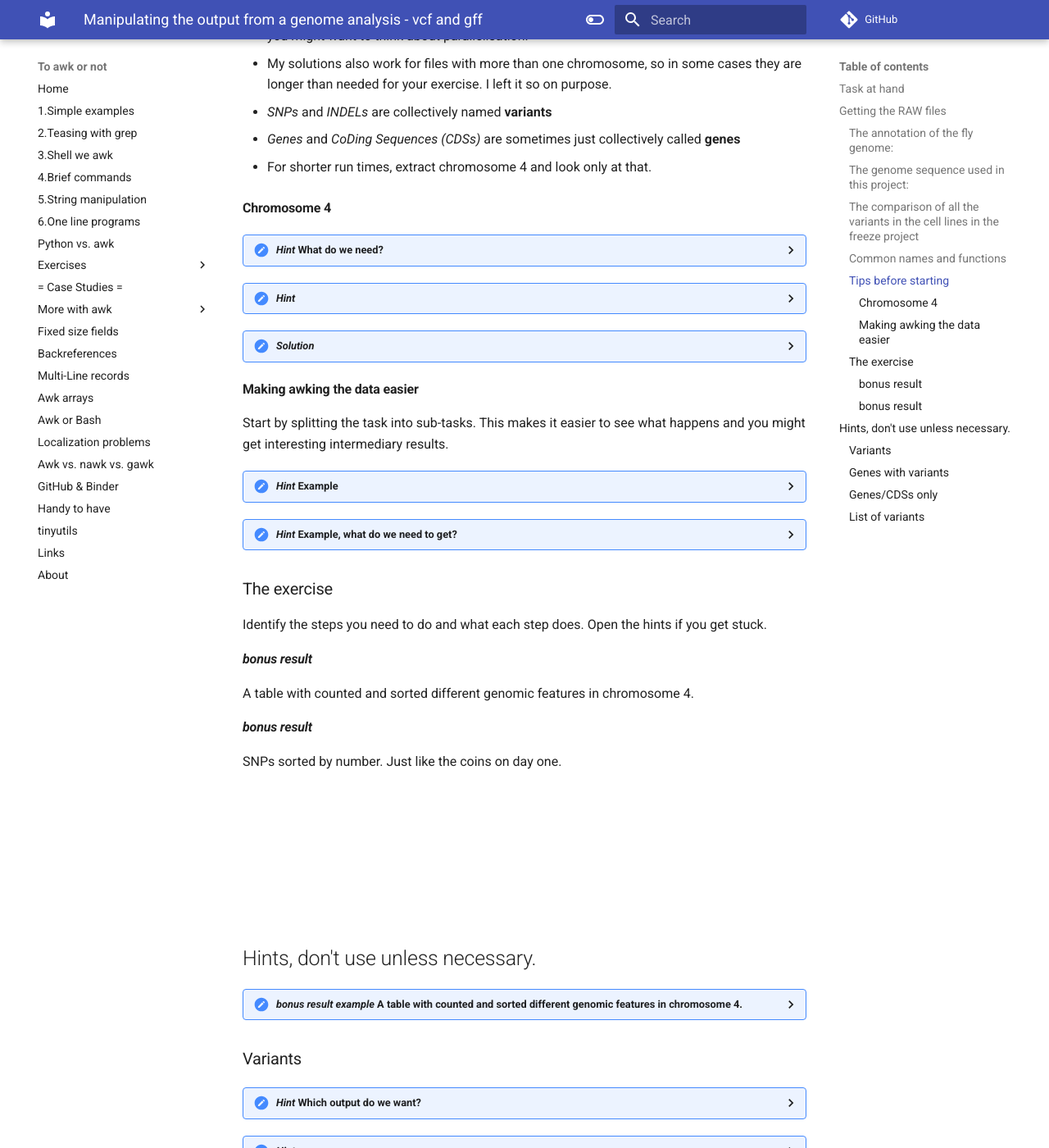
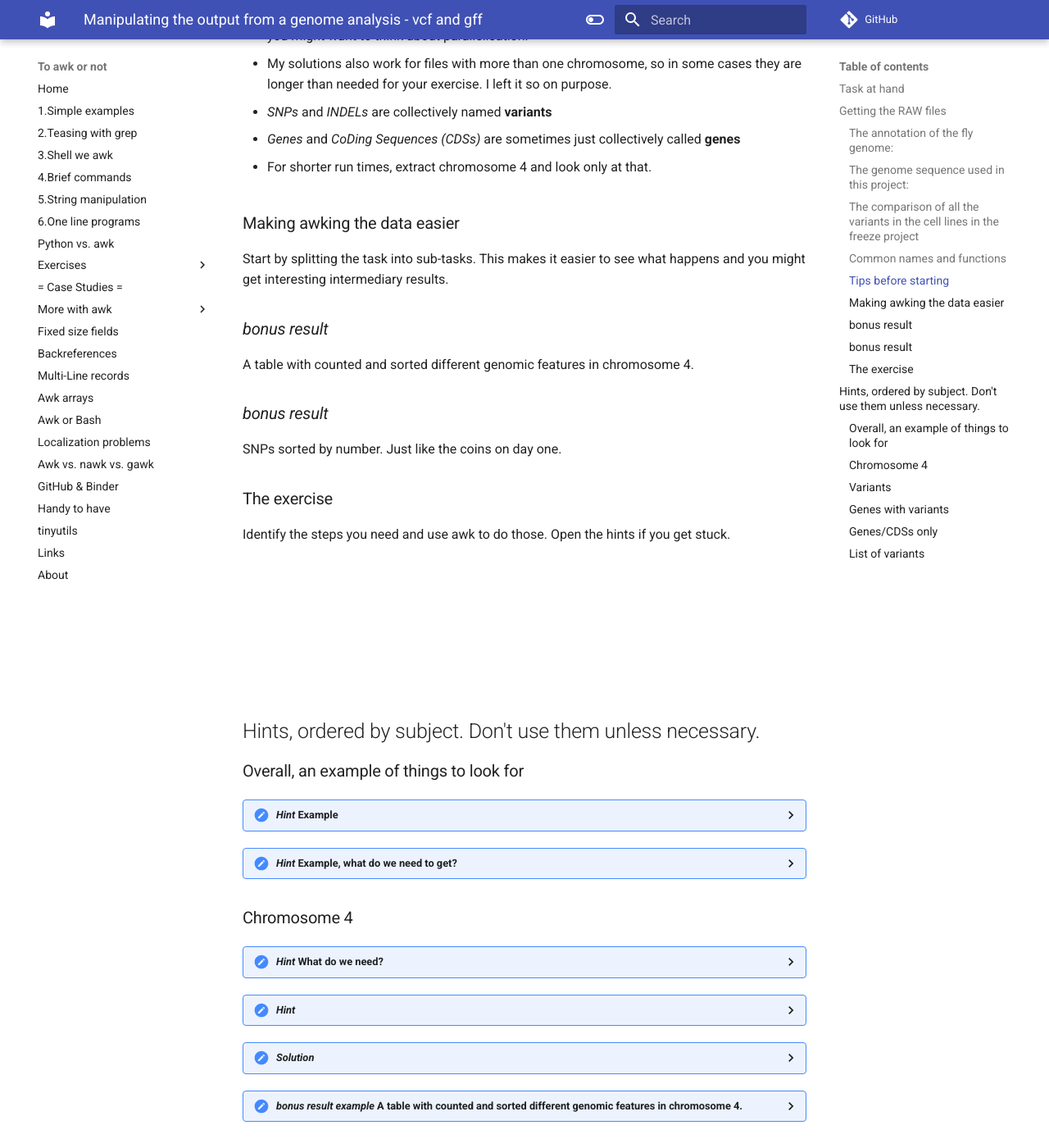
Before and after one commit to pmitev/to-awk-or-not, an MkDocs documentation site: the page built from docs/Case_studies/manipulating_vcf.md, in a window 1280 px wide and 1400 px high, scrolled down 1306 px. Shown: the whole window at 82% size. Built offline with MkDocs 1.6.1 and Material for MkDocs 9.7.7, drawn with Linux system fonts in a browser that asks for light colours; comment, search, counter and statistics services are not loaded; some of the changed lines change nothing that is shown.

Commit message:
Update manipulating_vcf.md

```diff
--- a/docs/Case_studies/manipulating_vcf.md
+++ b/docs/Case_studies/manipulating_vcf.md
@@ -33,7 +33,42 @@ Finally, full gene names and functions found in this [file](https://ftp.flybase.
 
 * For shorter run times, extract chromosome 4 and look only at that.
 
-#### Chromosome 4
+### Making awking the data easier
+Start by splitting the task into sub-tasks. This makes it easier to see what happens and you might get interesting intermediary results.
+
+### *bonus result*
+A table with counted and sorted different genomic features in chromosome 4.
+
+### *bonus result*
+SNPs sorted by number. Just like the coins on day one.
+
+### The exercise
+Identify the steps you need and use awk to do those. Open the hints if you get stuck.
+
+
+<br>
+<br>
+<br>
+<br>
+<br>
+<br>
+
+
+
+## Hints, ordered by subject. Don't use them unless necessary.
+
+### Overall, an example of things to look for
+
+??? "_Hint_ **Example**"
+    Let's say we want to find out all genes that contains a variant and all variants that are located within a gene. What do we want to do first? Take a look at the vcf file. That is the one that contains all the variants. Then look at the gff file, which contains the genes and other annotations. Finally, take a look at the DNA sequence. You will need to combine all three to answer the question.
+
+??? "_Hint_ **Example, what do we need to get?**"
+    * Positions for SNPs and INDELs
+    * Positions for genes and CDSs
+    * Separation of variants (SNPs and INDELs) into two groups, inside and outside genes (and CDSs)
+    * Separation of genes/CDSs into those with and without variants (and maybe how many there are per gene)
+
+### Chromosome 4
 
 ??? "_Hint_ **What do we need?**"
     Extract chr4 from the vcf and the gff and make new files
@@ -46,38 +81,6 @@ Finally, full gene names and functions found in this [file](https://ftp.flybase.
 
     `awk '/^4/{print $0}' dgrp2_trimmed.vcf > dgrp2_chr4.vcf`
 
-
-#### Making awking the data easier
-Start by splitting the task into sub-tasks. This makes it easier to see what happens and you might get interesting intermediary results.
-
-??? "_Hint_ **Example**"
-    Let's say we want to find out all genes that contains a variant and all variants that are located within a gene. What do we want to do first? Take a look at the vcf file. That is the one that contains all the variants. Then look at the gff file, which contains the genes and other annotations. Finally, take a look at the DNA sequence. You will need to combine all three to answer the question.
-
-??? "_Hint_ **Example, what do we need to get?**"
-    * Positions for SNPs and INDELs
-    * Positions for genes and CDSs
-    * Separation of variants (SNPs and INDELs) into two groups, inside and outside genes (and CDSs)
-    * Separation of genes/CDSs into those with and without variants (and maybe how many there are per gene)
-
-### The exercise
-Identify the steps you need to do and what each step does. Open the hints if you get stuck.
-
-#### *bonus result*
-A table with counted and sorted different genomic features in chromosome 4.
-
-#### *bonus result*
-SNPs sorted by number. Just like the coins on day one.
-
-<br>
-<br>
-<br>
-<br>
-<br>
-<br>
-
-
-
-## Hints, don't use unless necessary.
 
 
 ??? "_bonus result example_ **A table with counted and sorted different genomic features in chromosome 4.**"
```
